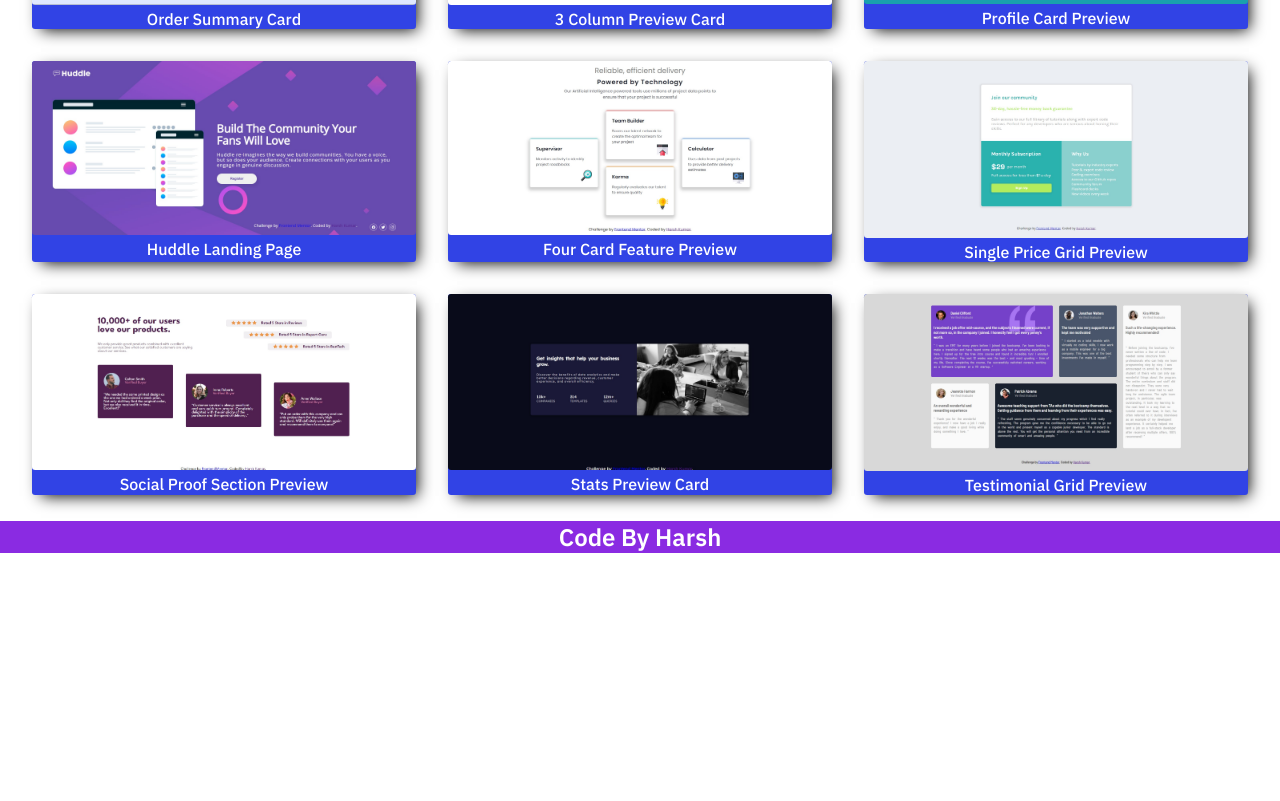
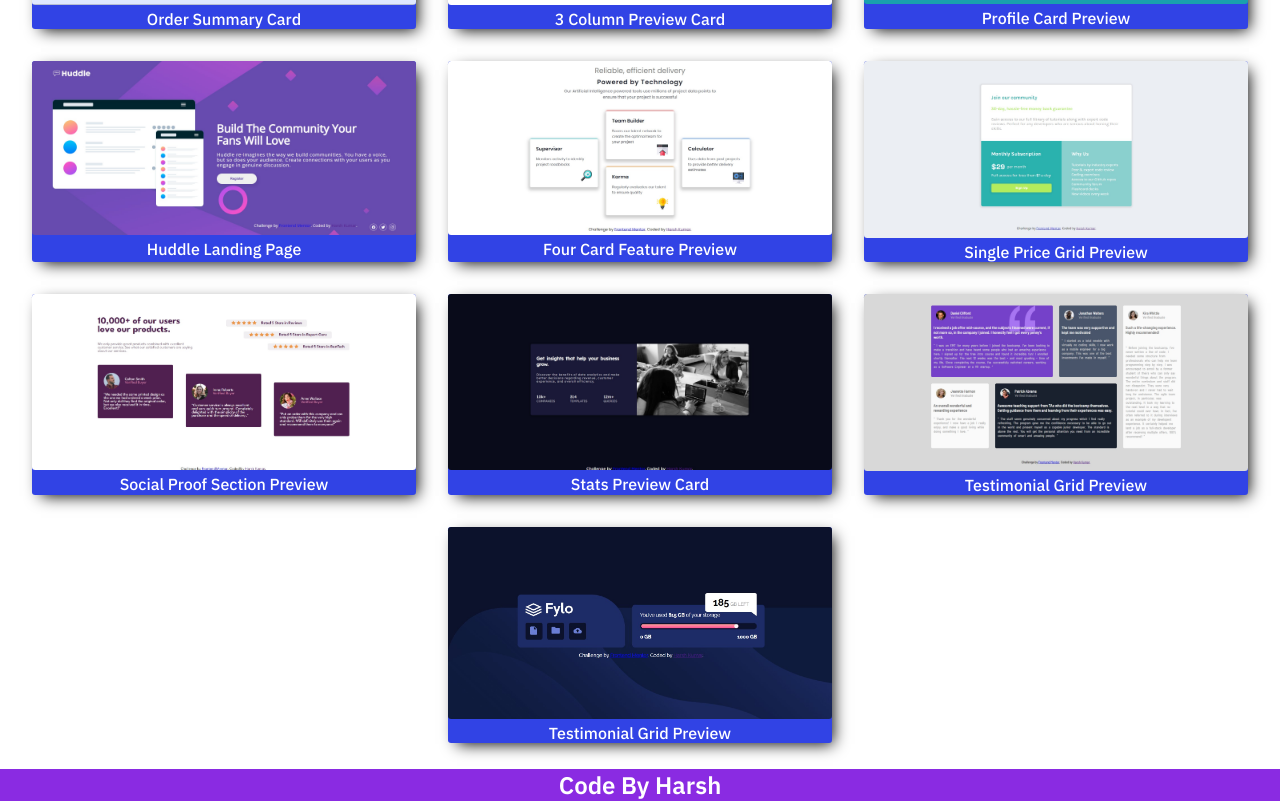
Before and after one commit to thisisharsh7/30-Days-of-code, a React (Create React App) app in the folder z-app/: page / in a window 1280 px wide. Shown: the part 475-1276 px from the top of the page. Before the commit the page ends 1028 px from the top, so only its background shows below. Built offline with nearby package versions, Linux system fonts and the light colour scheme.

Commit message:
project preview

```diff
--- a/z-app/src/Main.jsx
+++ b/z-app/src/Main.jsx
@@ -12,6 +12,7 @@ import img9 from './images/screenshot9.jpg';
 import img10 from './images/screenshot10.jpg';
 import img11 from './images/screenshot11.jpg';
 import img12 from './images/screenshot12.jpg';
+import img13 from './images/screenshot13.jpg';
 
 function Main(){
     return (
@@ -43,6 +44,8 @@ function Main(){
 
                 <Card display={img12} goto="https://jolly-kitten-112311.netlify.app/" title="Testimonial Grid Preview" cnt="project12"/>
 
+                <Card display={img13} goto="https://astonishing-capybara-4b9445.netlify.app/" title="Testimonial Grid Preview" cnt="project13"/>
+
 
             </div>
         </>
```
Also changed, not shown: z-app/src/images/screenshot13.jpg (added).
